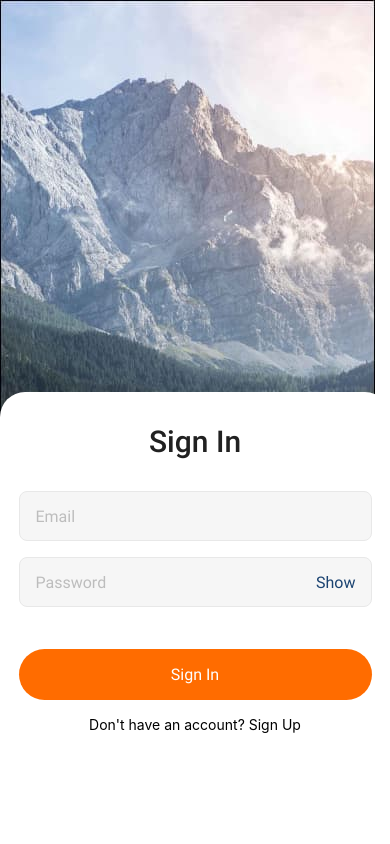
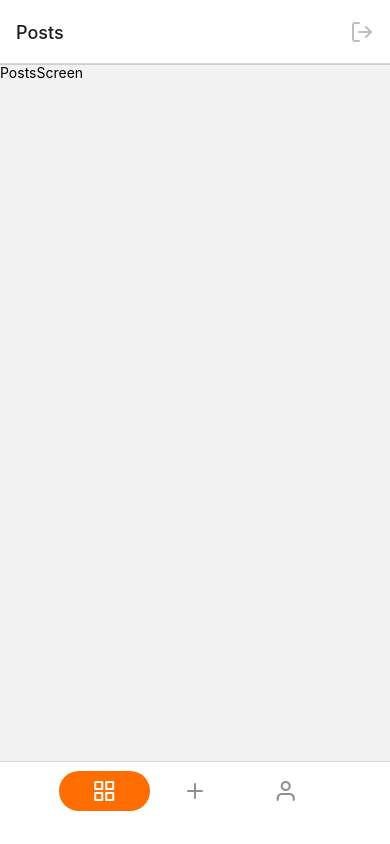
Before and after one commit to BorysovS/react-native-hw-1, a React Native app in the folder myNewRnProject/: screen /Home in a window 390 px wide. Built offline with nearby package versions, Linux system fonts and the light colour scheme.

Commit message:
add tabBar style and navigation

```diff
--- a/myNewRnProject/Screens/Main/HomeScreen.jsx
+++ b/myNewRnProject/Screens/Main/HomeScreen.jsx
@@ -1,22 +1,93 @@
-import {
-  Text,
-  View,
-} from 'react-native';
+import { Text, View, TouchableOpacity } from 'react-native';
+import { Feather } from '@expo/vector-icons';
 
-import { createBottomTabNavigator } from "@react-navigation/bottom-tabs";
+import { createBottomTabNavigator } from '@react-navigation/bottom-tabs';
 import { PostsScreen } from './PostsScreen';
 import { CreatePostsScreen } from './CreatePostsScreen';
 import { ProfileScreen } from './ProfileScreen';
 
 const HomeTab = createBottomTabNavigator();
 
-export const HomeScreen = () => {
+const tabBarOption = ({route}) => ({
+  tabBarShowLabel: false,
+  tabBarButton: (props) => <TouchableOpacity {...props} />,
+  tabBarIcon: ({ focused, color, size }) => {
+    if (route.name === "Posts") {
+      return <Feather name="grid" size={24} color={color} />
+    }
+    if (route.name === 'CreatePosts') {
+      return <Feather name="plus" size={24} color={ color}/>
+    }
+    if (route.name === 'Profile') {
+      return <Feather name="user" size={24} color={ color}/>
+    }
+  },
+  tabBarActiveTintColor: '#FFFFFF',
+  tabBarActiveBackgroundColor: '#FF6C00',
+  tabBarItemStyle: {
+    borderRadius: 20,
+    width: 70,
+    height: 40,
+  },
+  tabBarStyle: {
+    height: 83,
+    paddingTop: 9,
+    paddingHorizontal: 59,
+    backgroundColor: '#FFFFFF',
+            shadowColor: 'rgba(0, 0, 0, 0.3)',
+            shadowOffset: {
+              width: 0,
+              height: 0.5,
+            },
+            shadowRadius: 0,
+  },
+  headerTitleStyle: {
+            fontWeight: 500,
+  },
+  headerStyle: {
+            backgroundColor: '#FFFFFF',
+            shadowColor: 'rgba(0, 0, 0, 0.3)',
+            shadowOffset: {
+              width: 0,
+              height: 0.5,
+            },
+            shadowRadius: 0,
+          },
+})
+
+export const HomeScreen = ({ navigation }) => {
   return (
-      <HomeTab.Navigator>
-      <HomeTab.Screen name="Posts" component={PostsScreen}/>
-      <HomeTab.Screen name='CreatePosts' component={CreatePostsScreen}/>
-      <HomeTab.Screen name='Profile' component={ProfileScreen}/>
-      </HomeTab.Navigator>
-
-    )
-}
+    <HomeTab.Navigator screenOptions={tabBarOption}>
+      <HomeTab.Screen
+        name="Posts"
+        component={PostsScreen}
+        options={{
+          headerRight: () => (
+            <TouchableOpacity>
+              <Feather
+                name="log-out"
+                size={24}
+                color="#BDBDBD"
+                style={{ marginRight: 16 }}
+              />
+            </TouchableOpacity>
+          ),
+          // headerStyle: {
+          //   backgroundColor: '#FFFFFF',
+          //   shadowColor: 'rgba(0, 0, 0, 0.3)',
+          //   shadowOffset: {
+          //     width: 0,
+          //     height: 0.5,
+          //   },
+          //   shadowRadius: 0,
+          // },
+          // headerTitleStyle: {
+          //   fontWeight: 500,
+          // }
+        }}
+      />
+      <HomeTab.Screen name="CreatePosts" component={CreatePostsScreen} options={{ headerLeft: () => (<TouchableOpacity style={{marginLeft: 16}} onPress={() => navigation.goBack()}><Feather name="arrow-left" size={24} color="rgba(33, 33, 33, 0.8)" /></TouchableOpacity>)}}/>
+      <HomeTab.Screen name="Profile" component={ProfileScreen} options={{ headerLeft: () => (<TouchableOpacity style={{marginLeft: 16}} onPress={() => navigation.goBack()}><Feather name="arrow-left" size={24} color="rgba(33, 33, 33, 0.8)" /></TouchableOpacity>)}}/>
+    </HomeTab.Navigator>
+  );
+};
--- a/myNewRnProject/Screens/Main/PostsScreen.jsx
+++ b/myNewRnProject/Screens/Main/PostsScreen.jsx
@@ -3,9 +3,10 @@ import {
   View,
 } from 'react-native';
 
+
 export const PostsScreen = () => {
     return (
-        <View>
+      <View>
             <Text>PostsScreen</Text>
             </View>
     )
--- a/myNewRnProject/components/Layout.jsx
+++ b/myNewRnProject/components/Layout.jsx
@@ -10,7 +10,7 @@ const AuthStack = createStackNavigator();
 const MainStack = createStackNavigator();
 
 const Layout = () => {
-    const isAuth = false;
+    const isAuth = true;
 
     return (
     isAuth ? (
--- a/myNewRnProject/package.json
+++ b/myNewRnProject/package.json
@@ -9,6 +9,7 @@
     "web": "expo start --web"
   },
   "dependencies": {
+    "@expo/vector-icons": "^13.0.0",
     "@expo/webpack-config": "^18.0.1",
     "@react-navigation/bottom-tabs": "^6.5.7",
     "@react-navigation/native": "^6.1.6",
```
Also changed, not shown: 1 other file (tests, documents, lock files or other folders).
